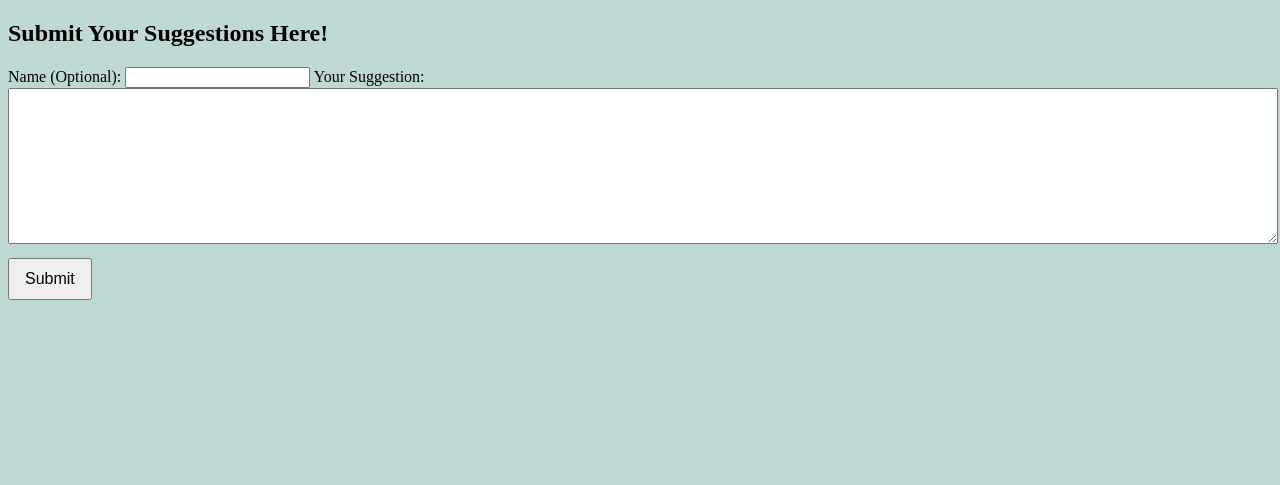
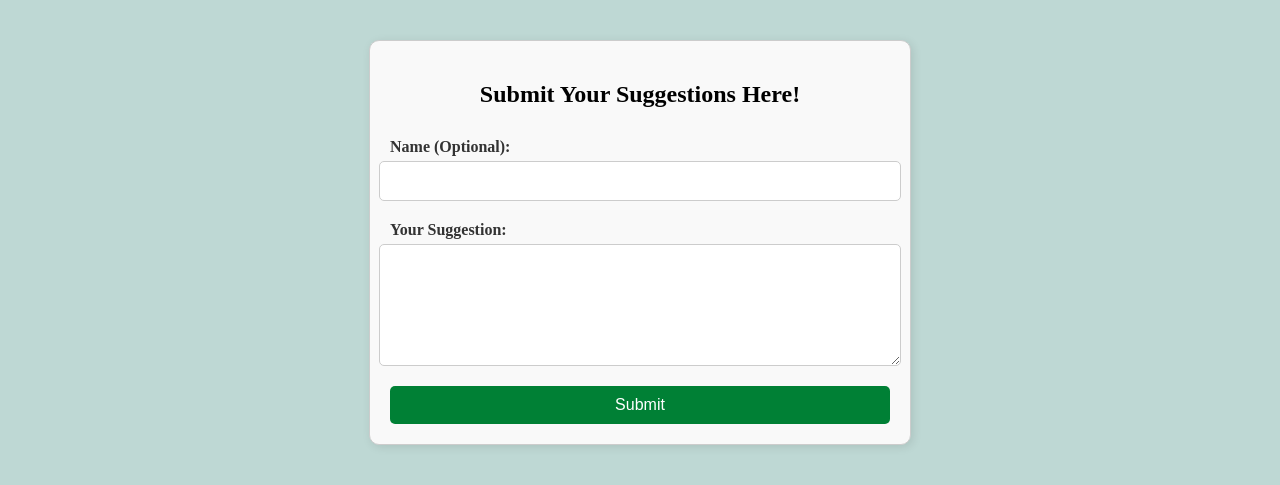
Before and after one commit to GavrielaTM3/COMP333_Website, a PHP site: page /suggestions.php in a window 1280 px wide. Shown: the top 485 px of the page. Run offline with PHP 8.4, Linux system fonts and the light colour scheme.

Commit message:
Updated style.css and suggestions.php

```diff
--- a/style.css
+++ b/style.css
@@ -273,3 +273,68 @@ footer p {
     margin: 0;
     line-height: 1.5;
 }
+
+
+/* Style the suggestion container */
+.suggest {
+  width: 50%;
+  max-width: 500px;
+  margin: 40px auto;
+  padding: 20px;
+  background: #f9f9f9;
+  border: 1px solid #ccc;
+  border-radius: 10px;
+  box-shadow: 2px 2px 10px rgba(0, 0, 0, 0.1);
+  text-align: center;
+}
+
+/* Style form elements inside .suggest */
+.suggest form {
+  display: flex;
+  flex-direction: column;
+  align-items: center;
+}
+
+/* Labels inside .suggest */
+.suggest label {
+  width: 100%;
+  font-weight: bold;
+  margin: 10px 0 5px;
+  color: #333;
+  text-align: left;
+}
+
+/* Input fields and textarea */
+.suggest input[type="text"],
+.suggest textarea {
+  width: 100%;
+  padding: 10px;
+  border: 1px solid #ccc;
+  border-radius: 5px;
+  font-size: 16px;
+  margin-bottom: 10px;
+}
+
+/* Textarea adjustments */
+.suggest textarea {
+  height: 100px;
+  resize: vertical;
+}
+
+/* Submit button */
+.suggest button {
+  width: 100%;
+  padding: 10px;
+  background-color: #008035;
+  color: white;
+  border: none;
+  border-radius: 5px;
+  font-size: 16px;
+  cursor: pointer;
+  transition: background 0.3s ease-in-out;
+}
+
+/* Button hover effect */
+.suggest button:hover {
+  background-color: #006628;
+}
--- a/suggestions.php
+++ b/suggestions.php
@@ -5,14 +5,13 @@ session_start();
 <!DOCTYPE html>
 <html lang="en">
 <head>
-    <!-- Correctly linking to the CSS file -->
-    <div class="suggest">
     <link rel="stylesheet" href="style.css">
     <meta charset="UTF-8">
     <meta name="viewport" content="width=device-width, initial-scale=1.0">
     <title>Suggestions</title>
 </head>
 <body>
+<div class="suggest">
     <h2>Submit Your Suggestions Here!</h2>
     <form action="process_suggestions.php" method="POST">
         <label for="name">Name (Optional):</label>
```
